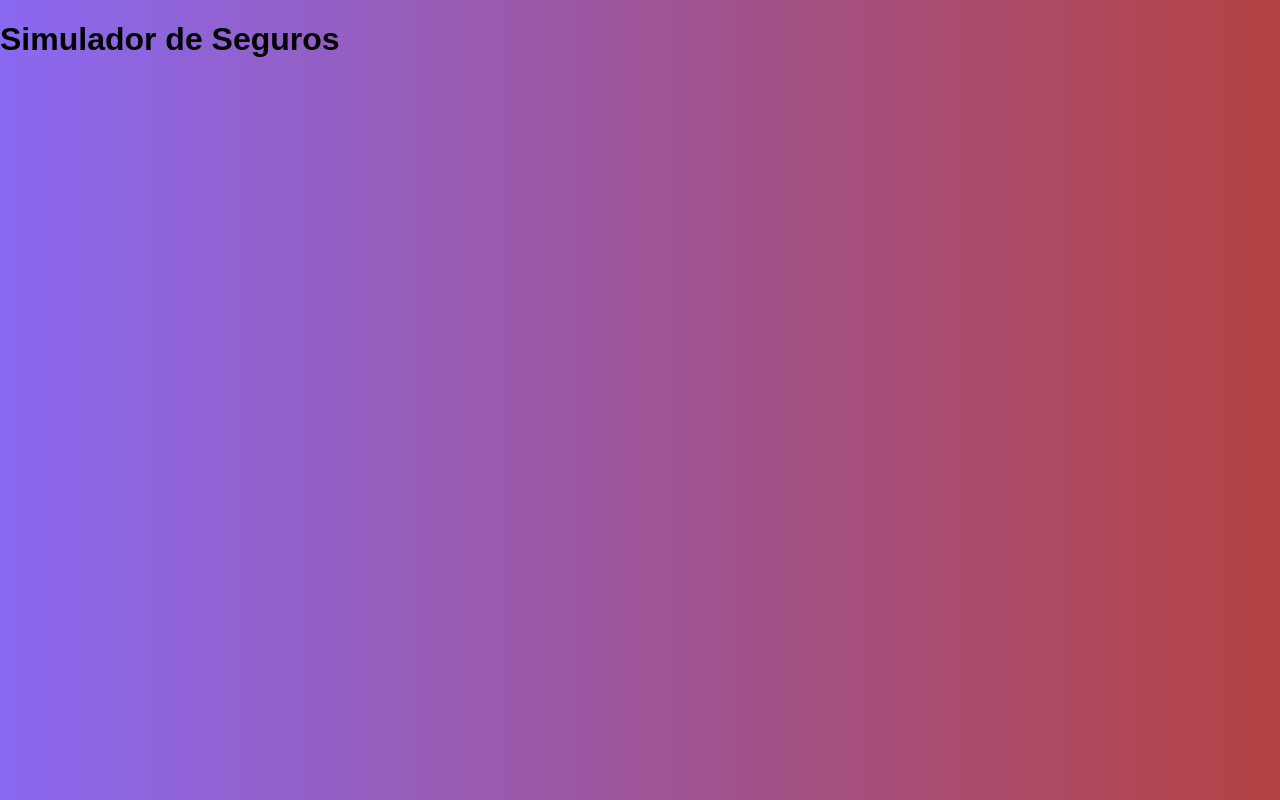
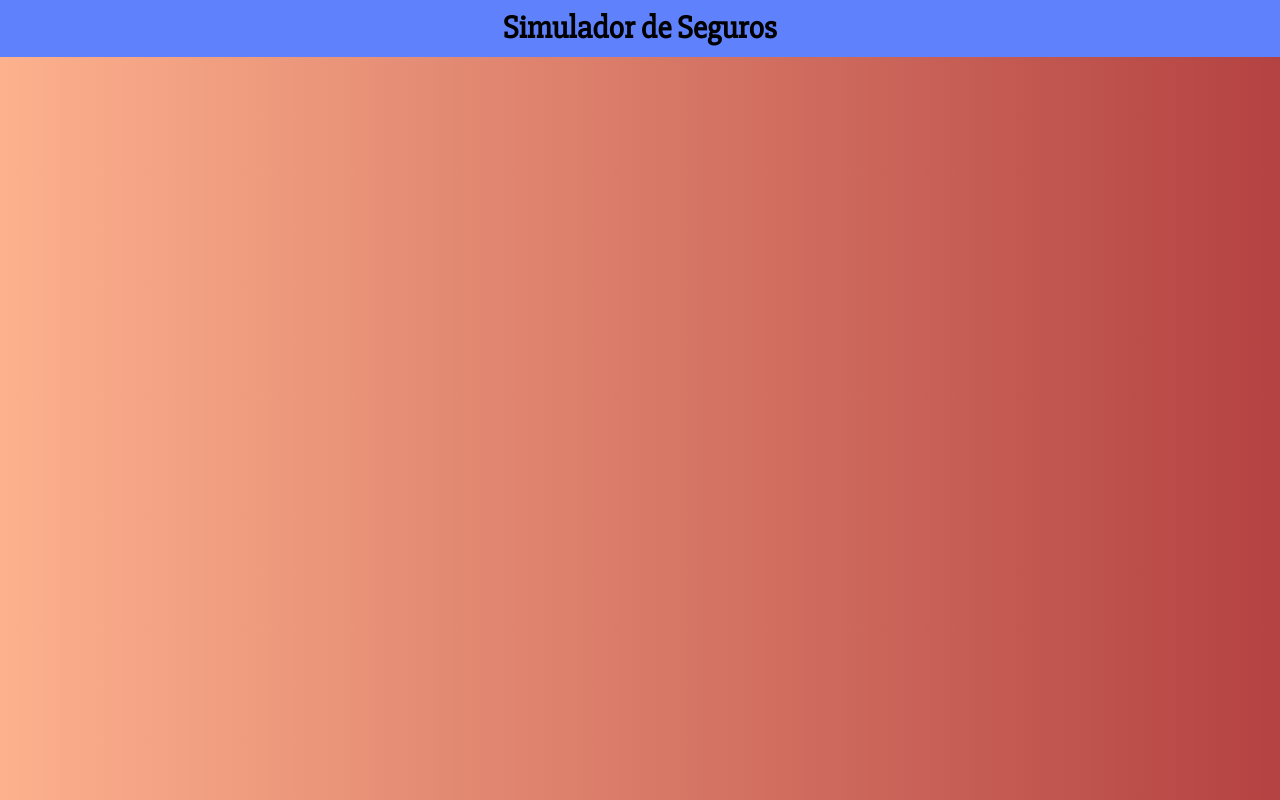
Before and after one commit to marcsanuy/Simulador_seguros, a React (Create React App) app: page / in a window 1280 px wide. Built offline with nearby package versions, Linux system fonts and the light colour scheme.

Commit message:
Emotion added, header styled component

```diff
--- a/package.json
+++ b/package.json
@@ -3,6 +3,8 @@
   "version": "0.1.0",
   "private": true,
   "dependencies": {
+    "@emotion/core": "^10.0.27",
+    "@emotion/styled": "^10.0.27",
     "@testing-library/jest-dom": "^4.2.4",
     "@testing-library/react": "^9.3.2",
     "@testing-library/user-event": "^7.1.2",
--- a/src/components/Header.js
+++ b/src/components/Header.js
@@ -1,11 +1,25 @@
 import React from 'react';
+import styled from '@emotion/styled';
 
+const ContenedorHeader = styled.header`
+    background-color: #5F82FC;
+    padding: 10px;
+    font-weight: bold;
+    color: black;
+`;
+
+const TextoHeader = styled.h1`
+    font-size: 2rem;
+    margin:0;
+    font-family: 'Slabo 27px', serif;
+    text-align: center;
+`;
 
 const Header = ({titulo}) => {
     return (
-        <header>
-            <h1>{titulo}</h1>
-        </header>
+        <ContenedorHeader>
+            <TextoHeader>{titulo}</TextoHeader>
+        </ContenedorHeader>
      );
 }
 
--- a/src/index.css
+++ b/src/index.css
@@ -4,8 +4,8 @@ html {
 }
 body {
   background: #fd7a59;  /* fallback for old browsers */
-  background: -webkit-linear-gradient(to right, #8969f1, #b44242);  /* Chrome 10-25, Safari 5.1-6 */
-  background: linear-gradient(to right, #8969f1, #b44242);
+  background: -webkit-linear-gradient(to right, #fdb18d, #b44242);  /* Chrome 10-25, Safari 5.1-6 */
+  background: linear-gradient(to right, #fdb18d, #b44242);
   font-family: Arial, Helvetica, sans-serif;
 }
 ul {
```
Also changed, not shown: 1 other file (tests, documents, lock files or other folders).
